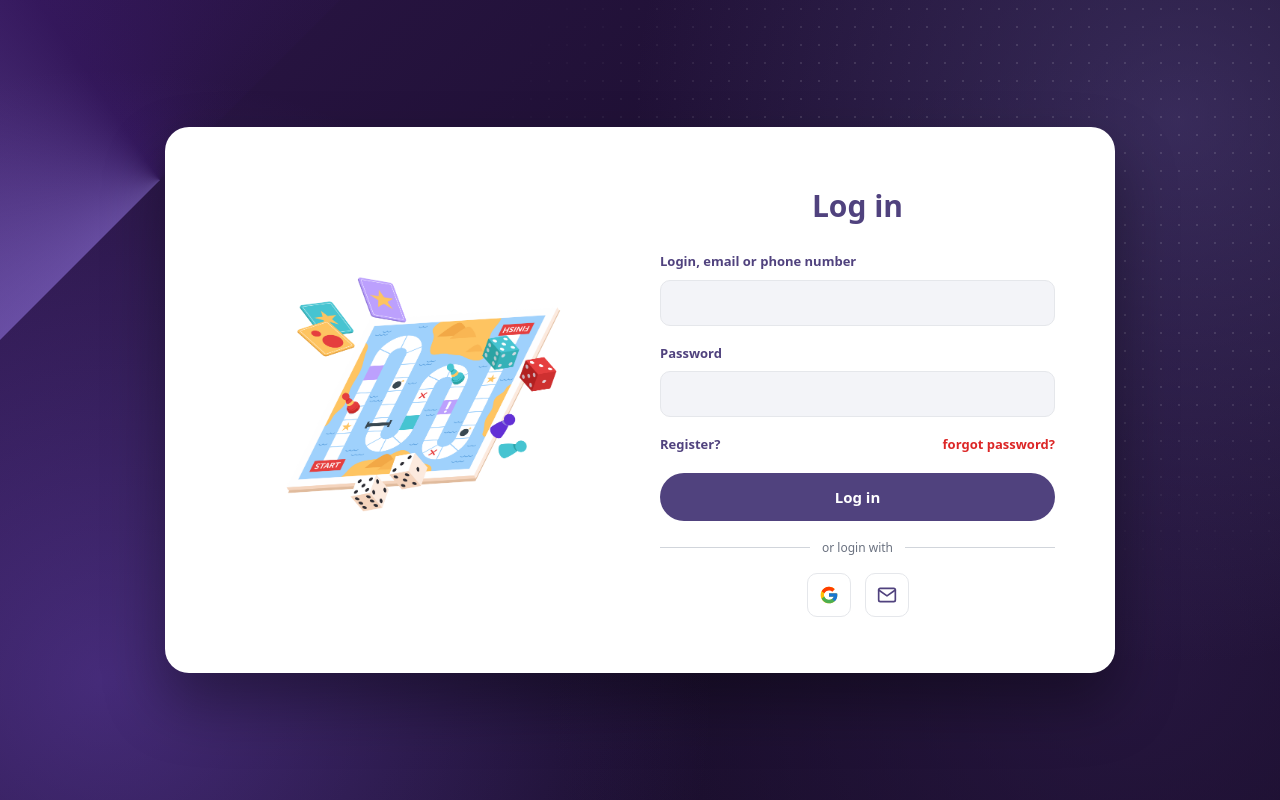
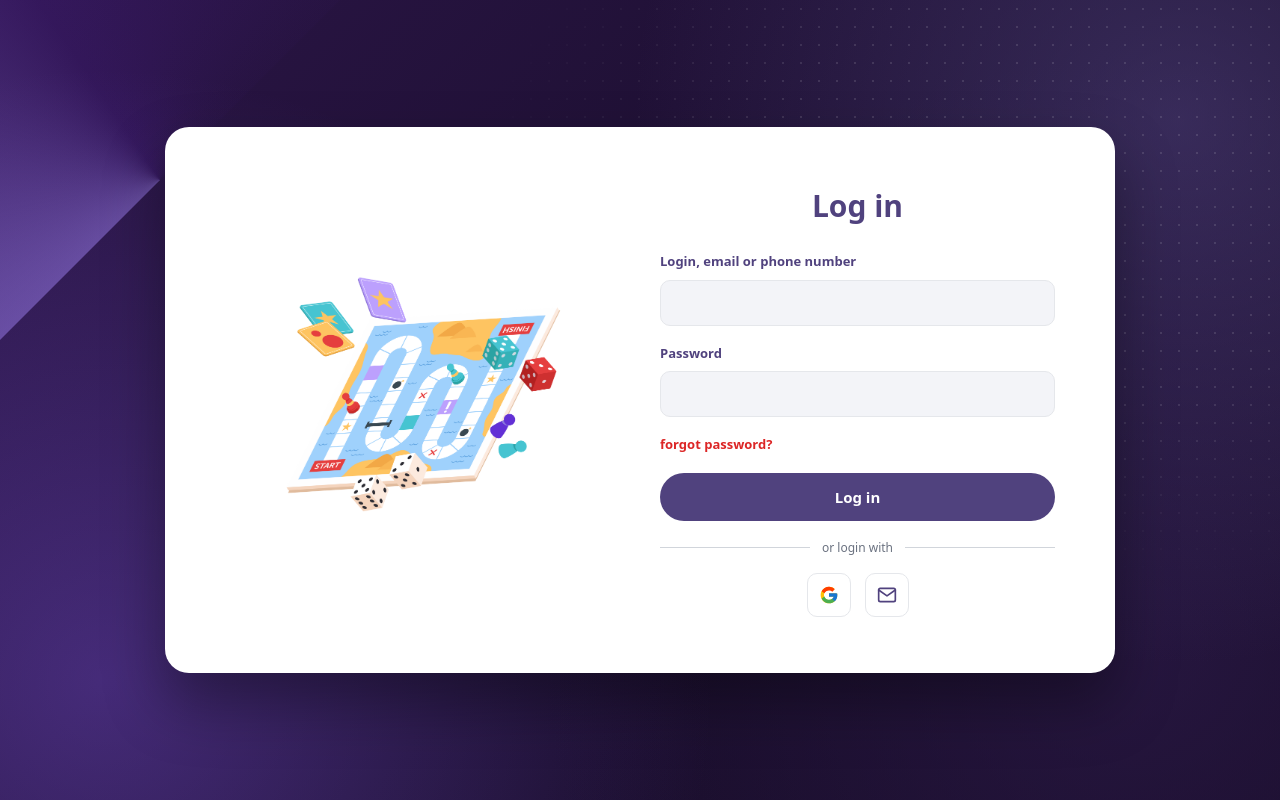
Before and after one commit to YanDaffaPutraLiandhie/skripsi-syariahquest-, a Next.js app: page /login in a window 1280 px wide. Built offline with nearby package versions, Linux system fonts and the light colour scheme; no server answers.

Commit message:
hapus register

```diff
--- a/src/app/login/page.tsx
+++ b/src/app/login/page.tsx
@@ -144,7 +144,6 @@ else if (userData.id_dosen) {
           </div>
 
           <div className="login-links-row">
-            <a href="/register" className="login-link">Register?</a>
             <a href="/forgot-password" className="login-link forgot">forgot password?</a>
           </div>
 
```
